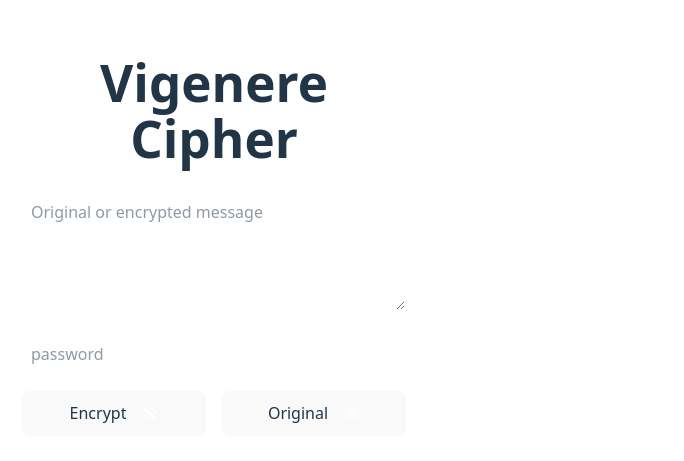
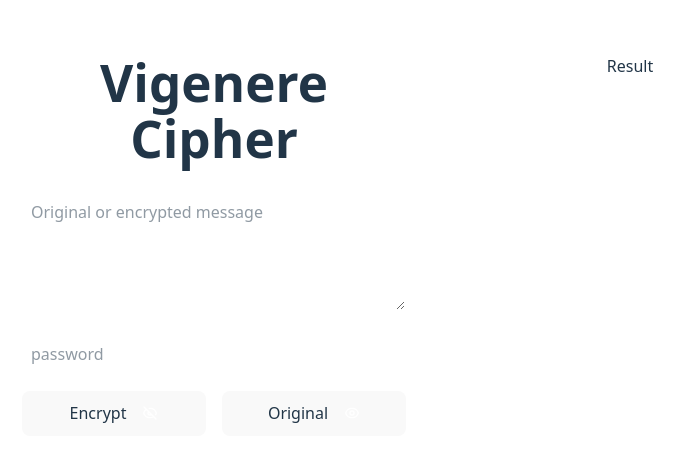
Before and after one commit to robbytrujillo/vinegereApps, a React (Vite) app: page / in a window 1280 px wide. Shown: the part 135-596 px from the top of the page, without its empty margins (10-694 px from the left). Built offline with nearby package versions, Linux system fonts and the light colour scheme.

Commit message:
Change app layout with tailwind

```diff
--- a/src/App.tsx
+++ b/src/App.tsx
@@ -14,6 +14,9 @@ function App() {
           <h1 className="text-2xl font-bold">Vigenere Cipher</h1>
           <FormVigenere />
         </div>
+        <div className="">
+          Result
+        </div>
       </div>
     </>
   )
```
